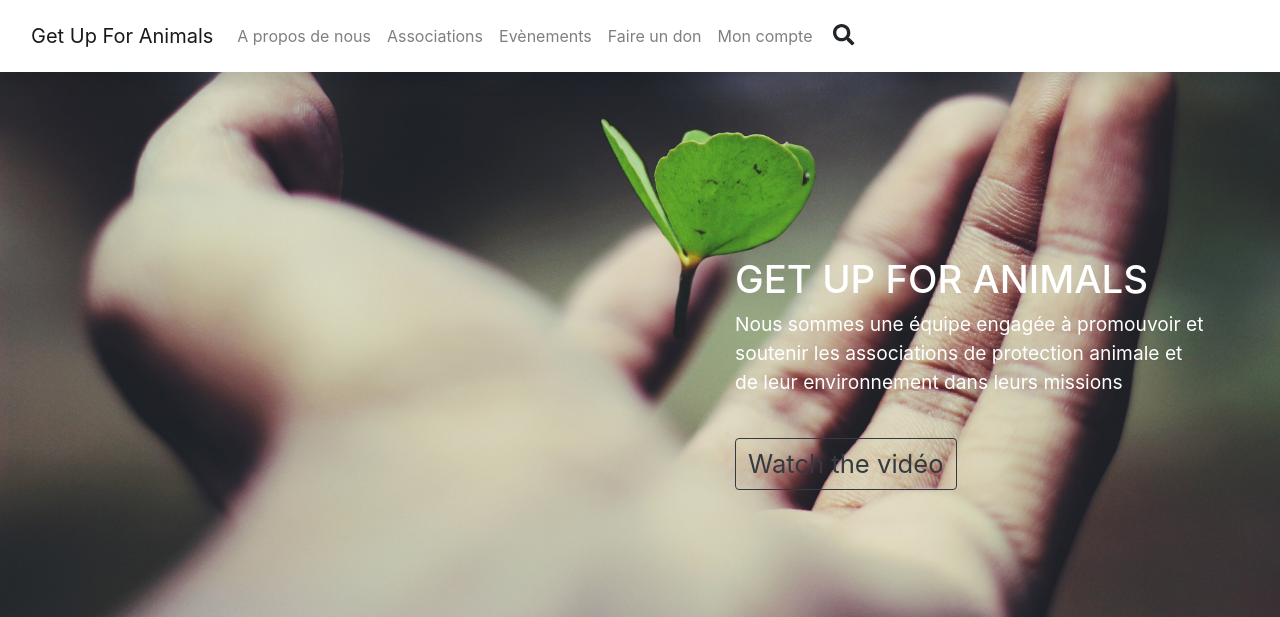
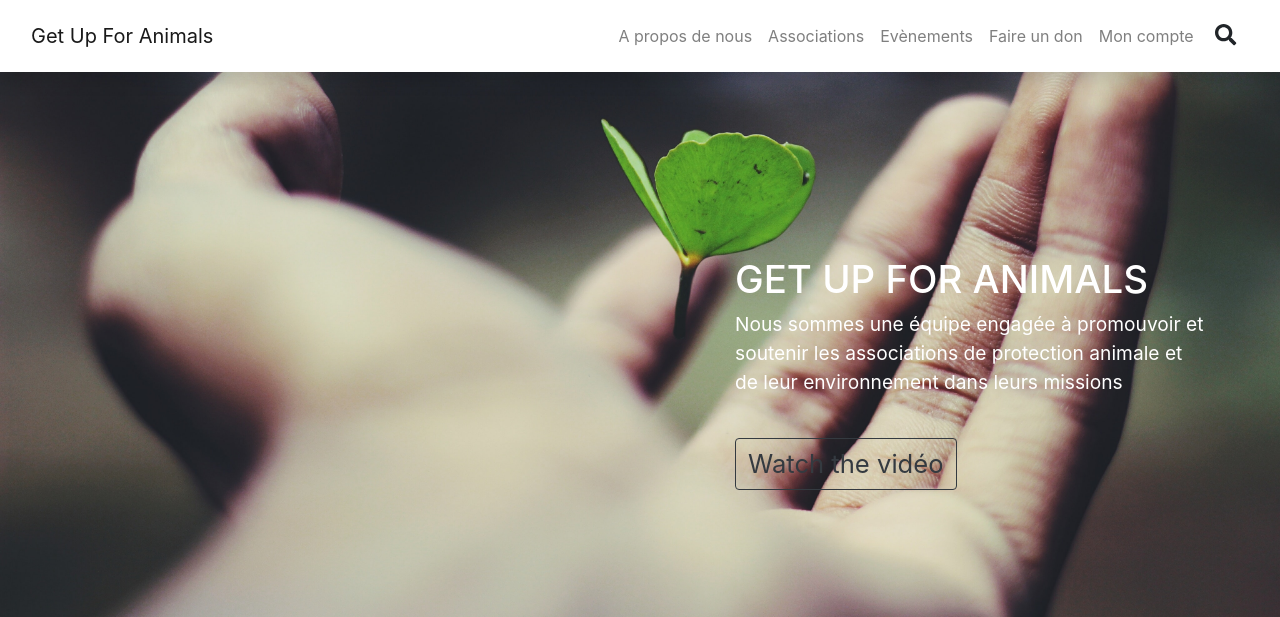
Before and after one commit to acuffel/Getup, a Django app: page /about in a window 1280 px wide. Shown: the top 617 px of the page. Run offline with Django 3.2, Linux system fonts and the light colour scheme; some libraries are stand-ins or nearby versions.

Commit message:
add mainnav right

```diff
--- a/getup_project/templates/base.html
+++ b/getup_project/templates/base.html
@@ -28,8 +28,8 @@
                 <button class="navbar-toggler" type="button" data-toggle="collapse" data-target="#navbarSupportedContent" aria-controls="navbarSupportedContent" aria-expanded="false" aria-label="Toggle navigation">
                     <span class="navbar-toggler-icon"></span>
                 </button>
-            <div class="collapse navbar-collapse" id="navbarSupportedContent">
-                <ul class="nav navbar-nav navbar-right mr-4" id="list-nav" >
+                <div class="collapse navbar-collapse " id="navbarSupportedContent">
+                    <ul class="nav navbar-nav navbar-right ml-auto" id="list-nav">
                         <li class="nav-item">
                             <a class="nav-link" href="{% url 'about:about' %}">A propos de nous</a>
                         </li>
```
Lines whose indentation alone changed are shown as unchanged.
